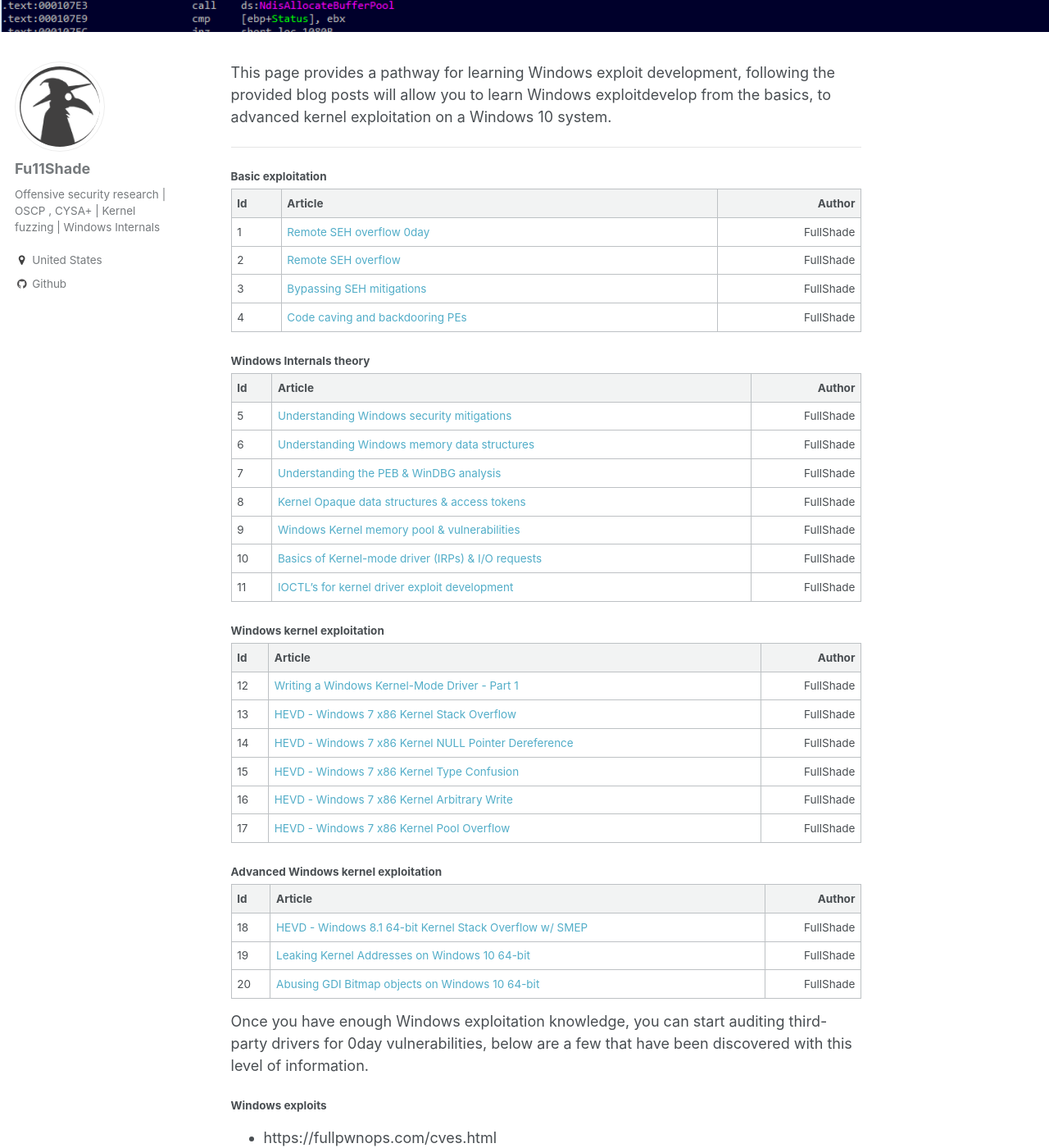
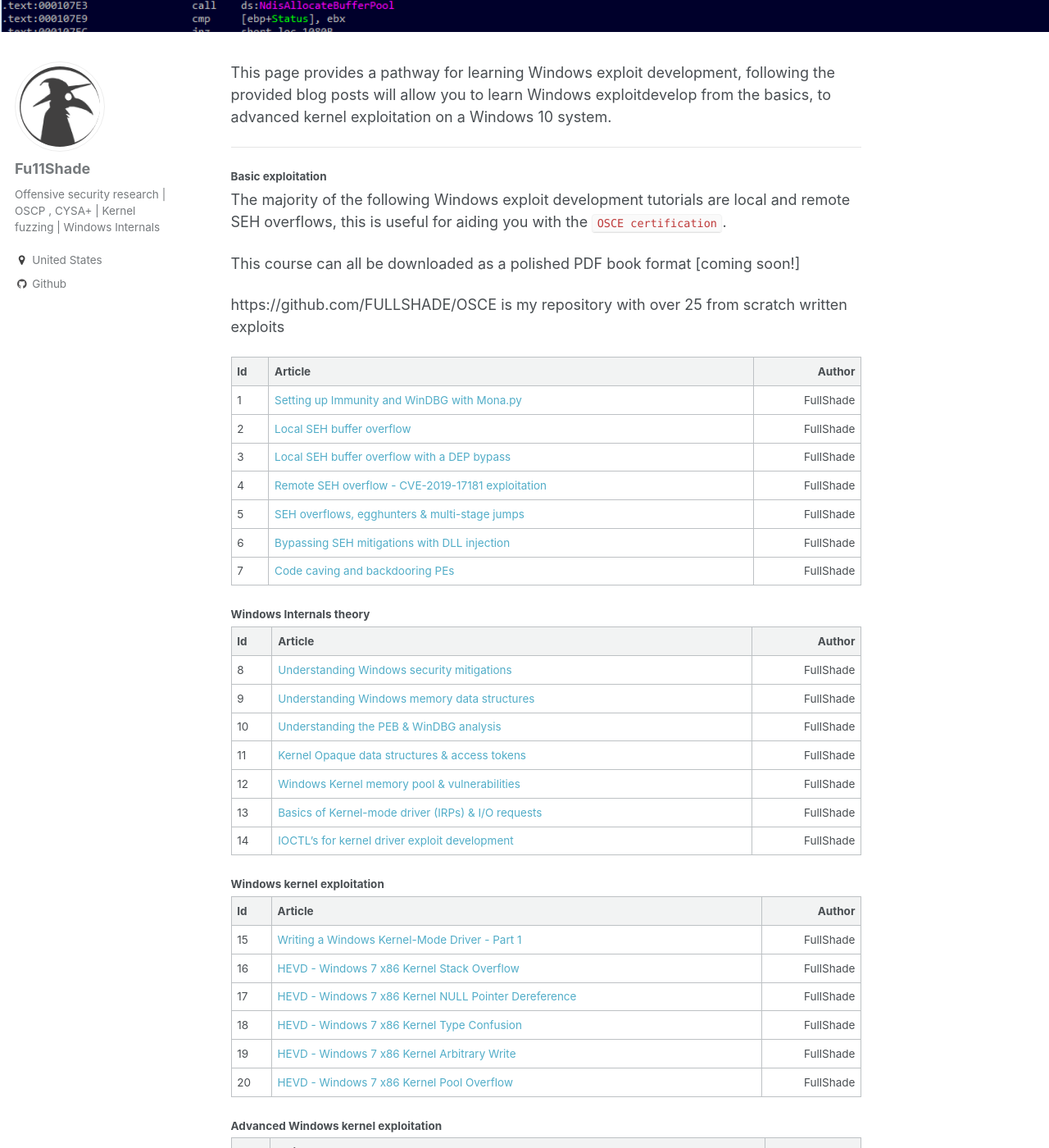
Before and after one commit to asdyxcyxc/FULLSHADE.github.io, a Jekyll site: the page built from _pages/windows-exploitation-pathway.md, in a window 1280 px wide and 1400 px high, scrolled down 217 px. Shown: the whole window at 82% size. Built offline with Jekyll 4.4.1, drawn with Linux system fonts in a browser that asks for light colours; some of the changed text lies outside the part shown.

Commit message:
Update windows-exploitation-pathway.md

```diff
--- a/_pages/windows-exploitation-pathway.md
+++ b/_pages/windows-exploitation-pathway.md
@@ -13,46 +13,55 @@ This page provides a pathway for learning Windows exploit development, following
 
 #### Basic exploitation
 
+The majority of the following Windows exploit development tutorials are local and remote SEH overflows, this is useful for aiding you with the `OSCE certification`.
+
+This course can all be downloaded as a polished PDF book format [coming soon!]
+
+https://github.com/FULLSHADE/OSCE is my repository with over 25 from scratch written exploits
+
 | Id | Article | Author  |
 |:---|:--------|--------:|
-| 1 | [Remote SEH overflow 0day](https://fullpwnops.com/CVE-2019-16724-Remote-Unauthenticated-SEH-overflow/) | FullShade |
-| 2 | [Remote SEH overflow](https://fullpwnops.com/CVE-2019-17181-intrasrv-writeup/) | FullShade |
-| 3 | [Bypassing SEH mitigations](https://fullpwnops.com/nullbytebypass/) | FullShade |
-| 4 | [Code caving and backdooring PEs](https://fullpwnops.com/code-caving/) | FullShade |
+| 1 | [Setting up Immunity and WinDBG with Mona.py]() | FullShade |
+| 2 | [Local SEH buffer overflow]() | FullShade |
+| 3 | [Local SEH buffer overflow with a DEP bypass]() | FullShade |
+| 4 | [Remote SEH overflow - CVE-2019-17181 exploitation](https://fullpwnops.com/CVE-2019-17181-intrasrv-writeup/) | FullShade |
+| 5 | [SEH overflows, egghunters & multi-stage jumps]() | FullShade |
+| 6 | [Bypassing SEH mitigations with DLL injection](https://fullpwnops.com/nullbytebypass/) | FullShade |
+| 7 | [Code caving and backdooring PEs](https://fullpwnops.com/code-caving/) | FullShade |
 
 #### Windows Internals theory
 
 | Id | Article | Author  |
 |:---|:--------|--------:|
-| 5 | [Understanding Windows security mitigations](https://fullpwnops.com/Understanding-Exploit-mitigations/) | FullShade |
-| 6 | [Understanding Windows memory data structures](https://fullpwnops.com/Stack-heaps-memory/) | FullShade |
-| 7 | [Understanding the PEB & WinDBG analysis](https://fullpwnops.com/PEB-analysis-exploitation/) | FullShade |
-| 8 | [Kernel Opaque data structures & access tokens](https://fullpwnops.com/token-manipulation-privs/) | FullShade |
-| 9 | [Windows Kernel memory pool & vulnerabilities](https://fullpwnops.com/Windows-pool-and-vulns/) | FullShade |
-| 10 | [Basics of Kernel-mode driver (IRPs) & I/O requests](https://fullpwnops.com/io-requests-basics/) | FullShade |
-| 11 | [IOCTL’s for kernel driver exploit development](https://fullpwnops.com/IOCTL-kernel-drivers/) | FullShade |
+| 8 | [Understanding Windows security mitigations](https://fullpwnops.com/Understanding-Exploit-mitigations/) | FullShade |
+| 9 | [Understanding Windows memory data structures](https://fullpwnops.com/Stack-heaps-memory/) | FullShade |
+| 10 | [Understanding the PEB & WinDBG analysis](https://fullpwnops.com/PEB-analysis-exploitation/) | FullShade |
+| 11 | [Kernel Opaque data structures & access tokens](https://fullpwnops.com/token-manipulation-privs/) | FullShade |
+| 12 | [Windows Kernel memory pool & vulnerabilities](https://fullpwnops.com/Windows-pool-and-vulns/) | FullShade |
+| 13 | [Basics of Kernel-mode driver (IRPs) & I/O requests](https://fullpwnops.com/io-requests-basics/) | FullShade |
+| 14 | [IOCTL’s for kernel driver exploit development](https://fullpwnops.com/IOCTL-kernel-drivers/) | FullShade |
 
 #### Windows kernel exploitation
 
 | Id | Article | Author  |
 |:---|:--------|--------:|
-| 12 | [Writing a Windows Kernel-Mode Driver - Part 1](https://fullpwnops.com/kernel-driver1/) | FullShade |
-| 13 | [HEVD - Windows 7 x86 Kernel Stack Overflow](https://fullpwnops.com/HEVD-kernel-overflow/) | FullShade |
-| 14 | [HEVD - Windows 7 x86 Kernel NULL Pointer Dereference](https://fullpwnops.com/HEVD_null-pointer/) | FullShade |
-| 15 | [HEVD - Windows 7 x86 Kernel Type Confusion](https://fullpwnops.com/HEVD-typeconfusion/) | FullShade |
-| 16 | [HEVD - Windows 7 x86 Kernel Arbitrary Write](https://fullpwnops.com/HEVD-arbitraryoverwrite/) | FullShade |
-| 17 | [HEVD - Windows 7 x86 Kernel Pool Overflow](https://fullpwnops.com/HEVD-pool-overflow/) | FullShade |
+| 15 | [Writing a Windows Kernel-Mode Driver - Part 1](https://fullpwnops.com/kernel-driver1/) | FullShade |
+| 16 | [HEVD - Windows 7 x86 Kernel Stack Overflow](https://fullpwnops.com/HEVD-kernel-overflow/) | FullShade |
+| 17 | [HEVD - Windows 7 x86 Kernel NULL Pointer Dereference](https://fullpwnops.com/HEVD_null-pointer/) | FullShade |
+| 18 | [HEVD - Windows 7 x86 Kernel Type Confusion](https://fullpwnops.com/HEVD-typeconfusion/) | FullShade |
+| 19 | [HEVD - Windows 7 x86 Kernel Arbitrary Write](https://fullpwnops.com/HEVD-arbitraryoverwrite/) | FullShade |
+| 20 | [HEVD - Windows 7 x86 Kernel Pool Overflow](https://fullpwnops.com/HEVD-pool-overflow/) | FullShade |
 
 #### Advanced Windows kernel exploitation
 
 | Id | Article | Author  |
 |:---|:--------|--------:|
-| 18 | [HEVD - Windows 8.1 64-bit Kernel Stack Overflow w/ SMEP](https://fullpwnops.com/HEVD-stack-smep/) | FullShade |
-| 19 | [Leaking Kernel Addresses on Windows 10 64-bit](https://fullpwnops.com/Windows-10-kaslr-infoleak/) | FullShade |
-| 20 | [Abusing GDI Bitmap objects on Windows 10 64-bit](https://fullpwnops.com/gdi-exploitation/) | FullShade |
-
-Once you have enough Windows exploitation knowledge, you can start auditing third-party drivers for 0day vulnerabilities, below are a few that have been discovered with this level of information.
+| 21 | [HEVD - Windows 8.1 64-bit Kernel Stack Overflow w/ SMEP](https://fullpwnops.com/HEVD-stack-smep/) | FullShade |
+| 22 | [Leaking Kernel Addresses on Windows 10 64-bit](https://fullpwnops.com/Windows-10-kaslr-infoleak/) | FullShade |
+| 23 | [Abusing GDI Bitmap objects on Windows 10 64-bit](https://fullpwnops.com/gdi-exploitation/) | FullShade |
 
 #### Windows exploits
 
+Once you have enough Windows exploitation knowledge, you can start auditing third-party applications and drivers for 0day vulnerabilities, below are a few that have been discovered with this level of information.
+
 - https://fullpwnops.com/cves.html
```
